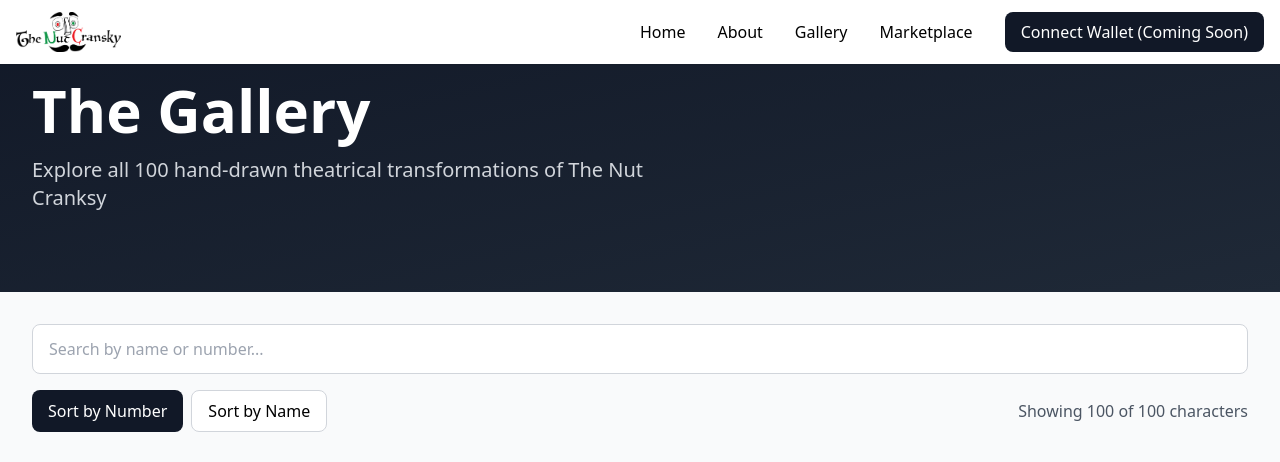
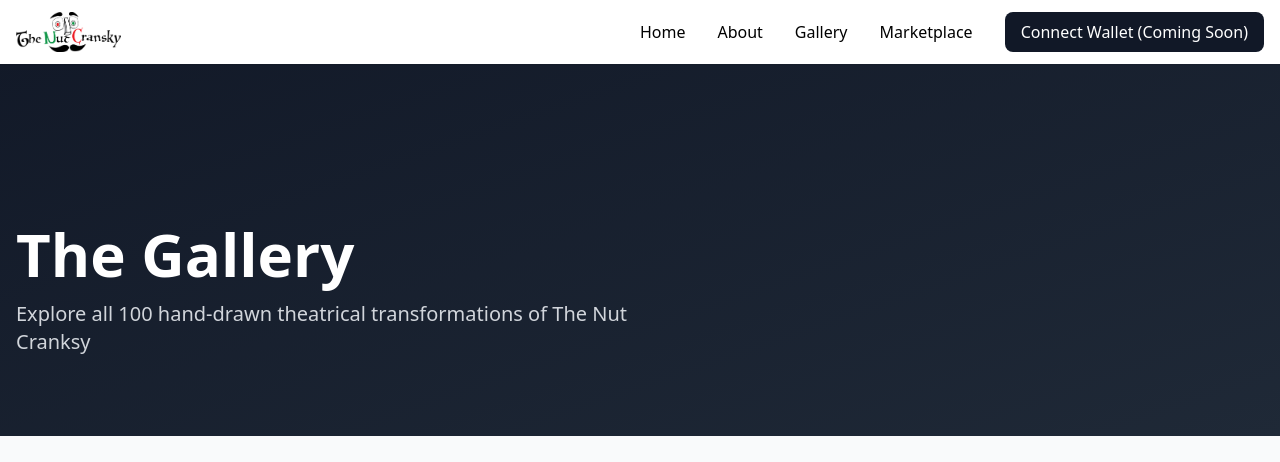
Before and after one commit to Nitramdesigner/nut-cranksy-marketplace, a Next.js app: page /gallery in a window 1280 px wide. Shown: the top 462 px of the page. Built offline with nearby package versions, Linux system fonts and the light colour scheme.

Commit message:
Fix logo image in navigation

```diff
--- a/app/gallery/page.tsx
+++ b/app/gallery/page.tsx
@@ -131,8 +131,8 @@ export default function Gallery() {
       <Navigation />
 
       {/* Hero Section */}
-      <section className="bg-gradient-to-br from-gray-900 to-gray-800 text-white pt-24 pb-8 md:py-20">
-        <div className="container mx-auto px-4 md:px-8">
+      <section className="bg-gradient-to-br from-gray-900 to-gray-800 text-white pt-32 pb-8 md:pt-32 md:pb-12">
+      <div className="container mx-auto px-4 pt-24 pb-8">
           <h1 className="text-3xl md:text-5xl lg:text-6xl font-bold mb-4">The Gallery</h1>
           <p className="text-lg md:text-xl text-gray-300 max-w-2xl">Explore all 100 hand-drawn theatrical transformations of The Nut Cranksy</p>
         </div>
```
